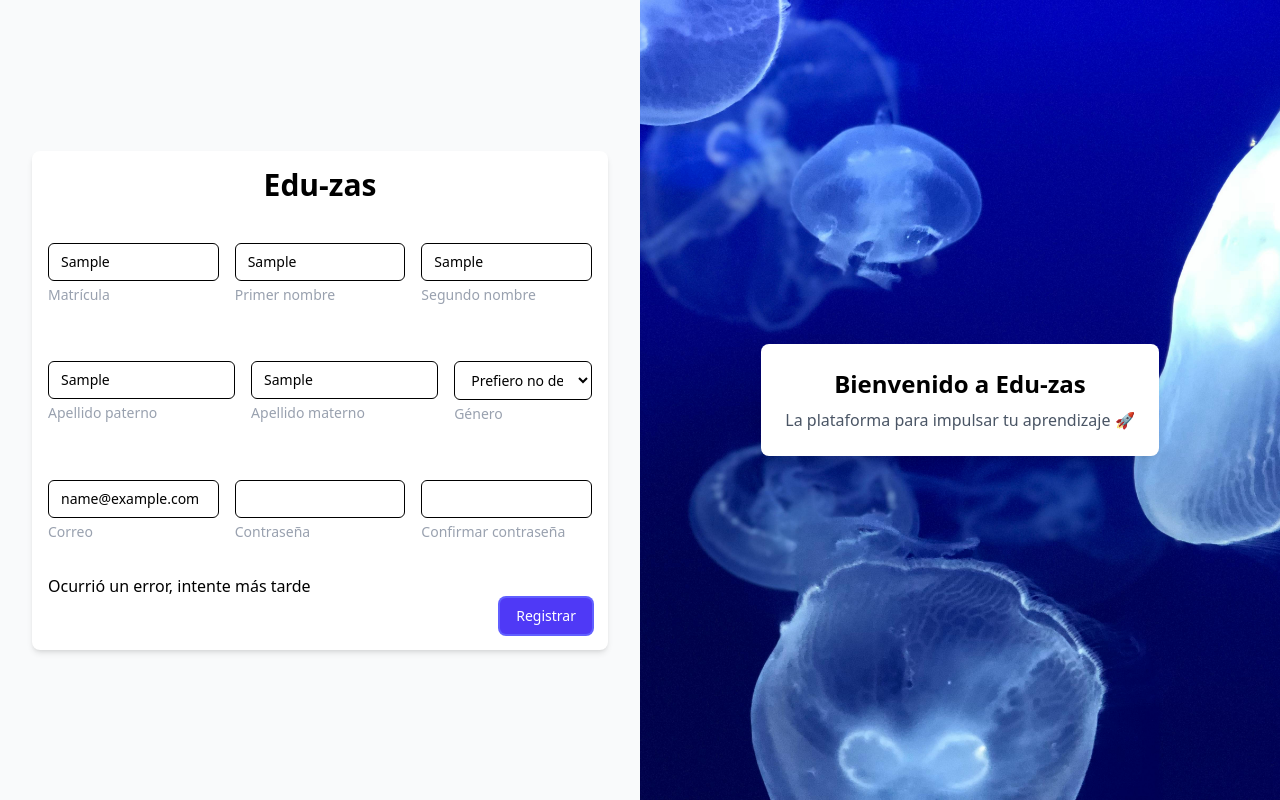
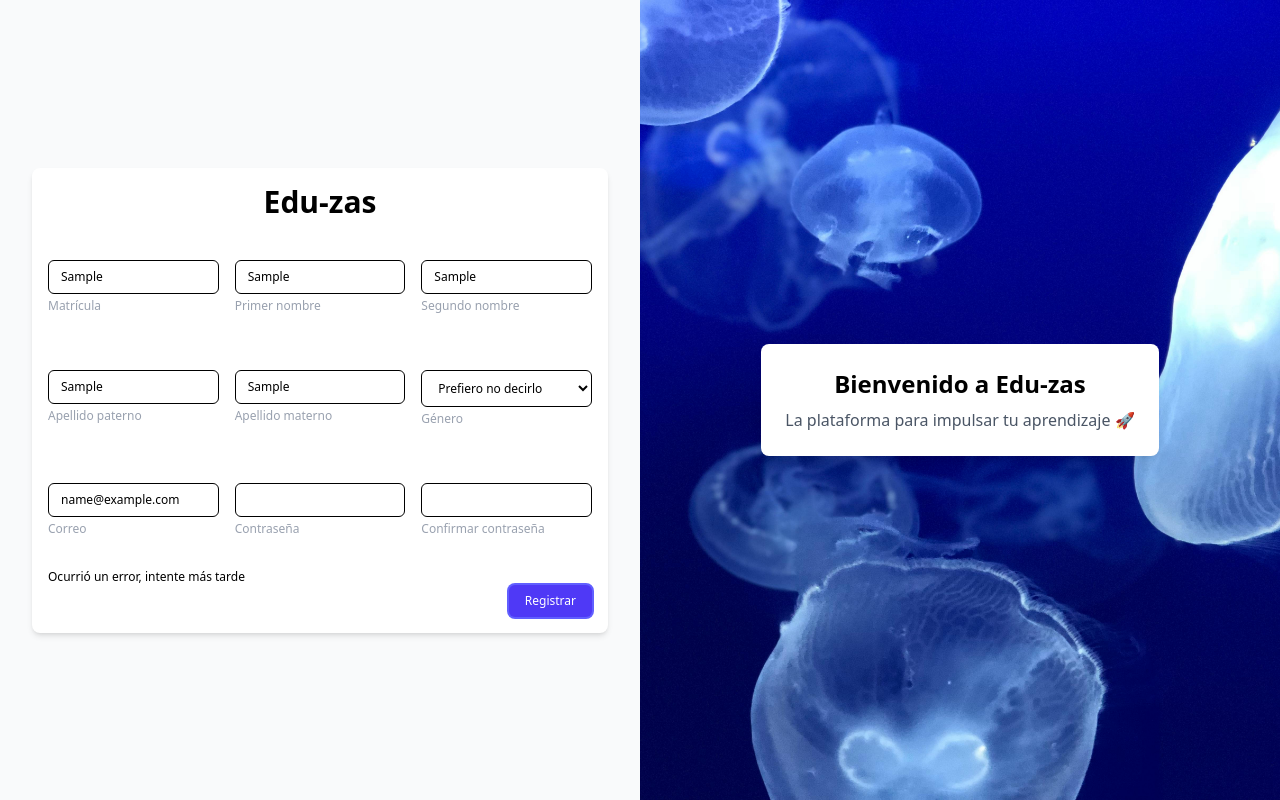
Before and after one commit to rubenor28/EduZasClient, a React (Vite) app in the folder client/: page /sign-up in a window 1280 px wide. Both pictures are taken after typing "Sample", "Sample", "Sample", "Sample", "Sample", "name@example.com" into the empty fields and a click on the button "Registrar". Built offline with nearby package versions, Linux system fonts and the light colour scheme; no server answers.

Commit message:
registro pseudo arreglado

```diff
--- a/client/src/components/Alert/Alert.tsx
+++ b/client/src/components/Alert/Alert.tsx
@@ -41,6 +41,8 @@ export interface AlertProps {
    * como: `"success"`, `"danger"`, `"warning"`, `"info"`.
    */
   type: AlertType;
+
+  className?: string;
 }
 
 /**
@@ -50,9 +52,9 @@ export interface AlertProps {
  * @param props - Propiedades de tipo {@link AlertProps}.
  * @returns Un elemento JSX que muestra la alerta estilizada.
  */
-export function Alert({ type, message }: AlertProps) {
+export function Alert({ type, message, className = "" }: AlertProps) {
   return (
-    <div className={`alert-block alert-${type.toLowerCase()}`}>
+    <div className={`alert-block alert-${type.toLowerCase()} ${className}`}>
       {message}
     </div>
   );
--- a/client/src/pages/auth/register/Register.css
+++ b/client/src/pages/auth/register/Register.css
@@ -4,13 +4,13 @@
 @layer components {
   .input-base {
     @apply block w-full px-3 py-2 border rounded-md bg-white
-           text-sm placeholder-gray-400 focus:outline-hidden
+           text-xs placeholder-gray-400 focus:outline-hidden
            focus:ring-3 focus:ring-indigo-500 focus:border-indigo-500;
   }
 
   .submit-button {
     @apply px-4 py-2 bg-indigo-600 text-white rounded-md
-           text-sm hover:bg-indigo-700 focus:outline-none
+           text-xs hover:bg-indigo-700 focus:outline-none
            focus:ring-2 focus:ring-indigo-500;
   }
 
@@ -27,7 +27,7 @@
   }
 
   .field-placeholder {
-    @apply mt-1 text-gray-400 text-sm;
+    @apply mt-1 text-gray-400 text-xs;
   }
 
   .register-view {
--- a/client/src/pages/auth/register/components/RegisterForm.tsx
+++ b/client/src/pages/auth/register/components/RegisterForm.tsx
@@ -127,7 +127,11 @@ export function RegisterForm() {
           alert={
             formState.state === "input_error" &&
             formState.tuition && (
-              <Alert type={AlertType.WARNING} message={formState.tuition} />
+              <Alert
+                className="text-xs"
+                type={AlertType.WARNING}
+                message={formState.tuition}
+              />
             )
           }
         >
@@ -142,7 +146,11 @@ export function RegisterForm() {
           alert={
             formState.state === "input_error" &&
             formState.firstName && (
-              <Alert type={AlertType.WARNING} message={formState.firstName} />
+              <Alert
+                className="text-xs"
+                type={AlertType.WARNING}
+                message={formState.firstName}
+              />
             )
           }
         >
@@ -157,7 +165,11 @@ export function RegisterForm() {
           alert={
             formState.state === "input_error" &&
             formState.midName && (
-              <Alert type={AlertType.WARNING} message={formState.midName} />
+              <Alert
+                className="text-xs"
+                type={AlertType.WARNING}
+                message={formState.midName}
+              />
             )
           }
         >
@@ -171,10 +183,12 @@ export function RegisterForm() {
 
       <div className="field-group">
         <FieldWrapper
+          className="flex-1"
           alert={
             formState.state === "input_error" &&
             formState.fatherLastname && (
               <Alert
+                className="text-xs"
                 type={AlertType.WARNING}
                 message={formState.fatherLastname}
               />
@@ -189,10 +203,12 @@ export function RegisterForm() {
         </FieldWrapper>
 
         <FieldWrapper
+          className="flex-1"
           alert={
             formState.state === "input_error" &&
             formState.motherLastname && (
               <Alert
+                className="text-xs"
                 type={AlertType.WARNING}
                 message={formState.motherLastname}
               />
@@ -207,10 +223,15 @@ export function RegisterForm() {
         </FieldWrapper>
 
         <FieldWrapper
+          className="flex-1"
           alert={
             formState.state === "input_error" &&
             formState.gender && (
-              <Alert type={AlertType.WARNING} message={formState.gender} />
+              <Alert
+                className="text-xs"
+                type={AlertType.WARNING}
+                message={formState.gender}
+              />
             )
           }
         >
@@ -234,7 +255,11 @@ export function RegisterForm() {
           alert={
             formState.state === "input_error" &&
             formState.email && (
-              <Alert type={AlertType.WARNING} message={formState.email} />
+              <Alert
+                className="text-xs"
+                type={AlertType.WARNING}
+                message={formState.email}
+              />
             )
           }
         >
@@ -250,12 +275,15 @@ export function RegisterForm() {
           alert={
             formState.state === "input_error" &&
             formState.password && (
-              <Alert type={AlertType.WARNING} message={formState.password} />
+              <Alert
+                className="text-xs"
+                type={AlertType.WARNING}
+                message={formState.password}
+              />
             )
           }
         >
           <RegisterInput
-            hint="Hola"
             type="password"
             name="password"
             placeholder="Contraseña"
@@ -268,6 +296,7 @@ export function RegisterForm() {
             formState.state === "input_error" &&
             formState.matchingPassword && (
               <Alert
+                className="text-xs"
                 type={AlertType.WARNING}
                 message={formState.matchingPassword}
               />
@@ -280,7 +309,7 @@ export function RegisterForm() {
               className="input-base"
               onChange={handleConfirmPasswordChange}
             />
-            <div className="mt-1 text-gray-400 text-sm">
+            <div className="mt-1 text-gray-400 text-xs">
               Confirmar contraseña
             </div>
           </div>
@@ -288,11 +317,19 @@ export function RegisterForm() {
       </div>
 
       {formState.state === "unexpected_error" && (
-        <Alert type="error" message="Ocurrió un error, intente más tarde" />
+        <Alert
+          className="text-xs"
+          type="error"
+          message="Ocurrió un error, intente más tarde"
+        />
       )}
 
       {formState.state === "success" && (
-        <Alert type="error" message="Se registró correctamente" />
+        <Alert
+          className="text-xs"
+          type="error"
+          message="Se registró correctamente"
+        />
       )}
 
       <div className="flex justify-end">
```
